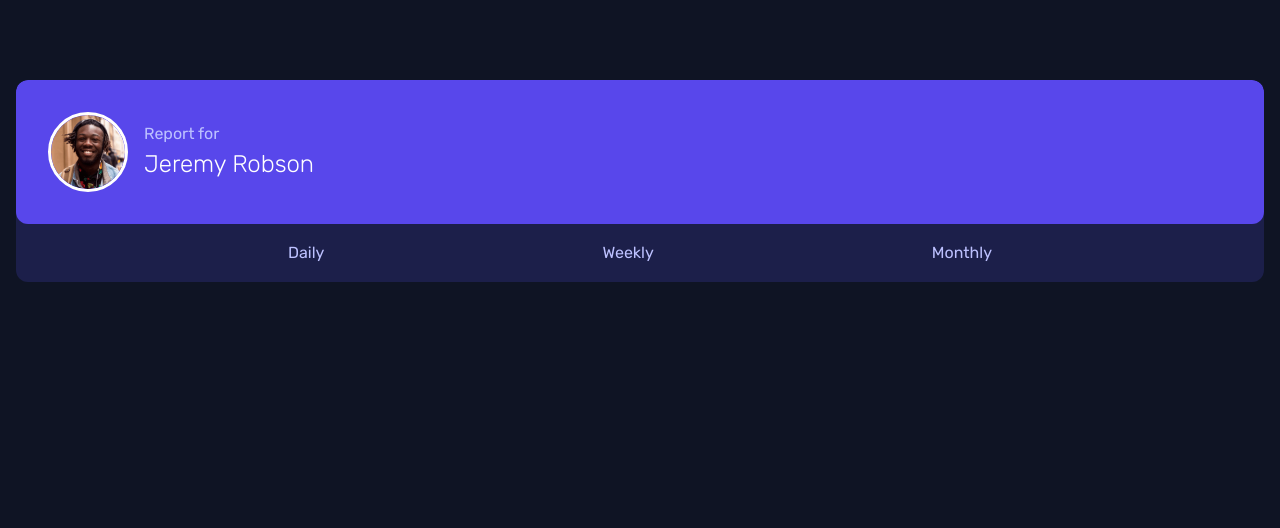
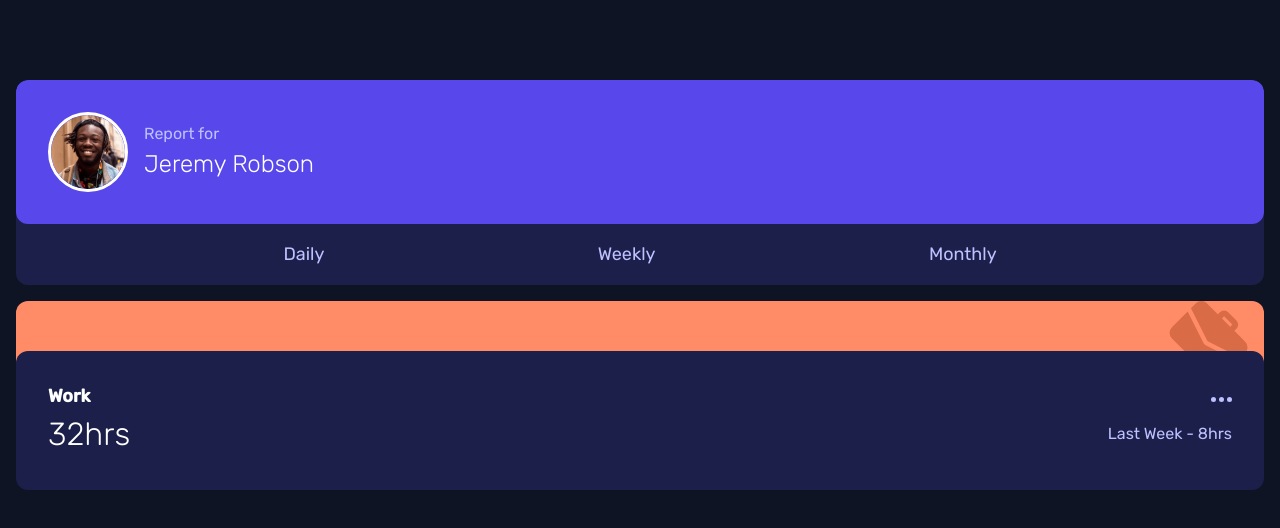
Before and after one commit to ralphvirtucio/time-tracking-dashboard, a JavaScript app: page / in a window 1280 px wide. Shown: the top 528 px of the page. Built offline with nearby package versions, Linux system fonts and the light colour scheme; the HTML template or start-up script is replaced by a standard one.

Commit message:
Feat: Card Work component

```diff
--- a/src/App.js
+++ b/src/App.js
@@ -1,6 +1,7 @@
 import dashboardData from './data.json';
 import jeremyRobson from './images/image-jeremy.png';
 import classes from './App.module.css';
+import { Card } from './components/Card';
 
 function App() {
   return (
@@ -21,17 +22,18 @@ function App() {
           <nav className={classes.nav}>
             <ul className={classes.nav__list}>
               <li>
-                <button>Daily</button>
+                <button className={classes.nav__link}>Daily</button>
               </li>
               <li>
-                <button>Weekly</button>
+                <button className={classes.nav__link}>Weekly</button>
               </li>
               <li>
-                <button>Monthly</button>
+                <button className={classes.nav__link}>Monthly</button>
               </li>
             </ul>
           </nav>
         </section>
+        <Card />
       </main>
     </div>
   );
--- a/src/App.module.css
+++ b/src/App.module.css
@@ -1,6 +1,9 @@
 .main {
   padding-inline: 1rem;
   padding-block: 5rem;
+  display: grid;
+  grid-template-columns: 1fr;
+  row-gap: 1rem;
 }
 
 .user__section {
@@ -37,10 +40,6 @@
   font-weight: var(--fw-300);
 }
 
-.nav {
-  /* border-top-left-radius: 8px;
-  border-top-right-radius: 8px; */
-}
 
 .nav__list {
   display: flex;
@@ -48,14 +47,17 @@
   padding-block: 1rem;
 }
 
-.nav__list li button {
+.nav__link {
   background-color: var(--neutral-color-2);
   color: var(--neutral-color-4);
   border: none;
   cursor: pointer;
   transition: color .2s;
+  font-size: var(--fs-card-titles);
 }
 
-.nav__list li button:hover {
+
+
+.nav__link:hover {
   color: #fff;
 }
--- /dev/null
+++ b/src/components/Card.js
@@ -0,0 +1,27 @@
+import workImg from '../images/icon-work.svg';
+import ellipsisImg from '../images/icon-ellipsis.svg';
+import classes from './Card.module.css';
+import { Ellipsis } from './Ellipsis';
+
+export const Card = () => {
+  return (
+    <div className={classes.card__container}>
+      <div className={classes['card__photo-container']}>
+        <img src={workImg} alt='Play' className={classes.card__photo} />
+      </div>
+      <div className={classes.card__content}>
+        <div className={classes['card__row']}>
+          <h2 className={classes.card__title}>Work</h2>
+          <Ellipsis />
+          {/* <img src={ellipsisImg} alt='Ellipsis' /> */}
+        </div>
+        <div className={classes['card__row']}>
+          <p className={classes['card__current-time']}>32hrs</p>
+          <p className={classes['card__previous-stat']}>
+            Last Week - <span>8hrs</span>
+          </p>
+        </div>
+      </div>
+    </div>
+  );
+};
--- /dev/null
+++ b/src/components/Card.module.css
@@ -0,0 +1,42 @@
+.card__container {
+  background-color: var(--primary-color-work);
+  border-radius: 12px;
+  position: relative;
+}
+
+.card__photo-container {
+  display: flex;
+  justify-content: flex-end;
+  padding-inline: 1rem;
+}
+
+.card__content {
+  background-color: var(--neutral-color-2);
+  padding-inline: 2rem;
+  padding-block: 2rem;
+  border-radius: 12px;
+  position: absolute;
+  width: 100%;
+  top: 50px;
+}
+
+.card__row {
+  display: flex;
+  justify-content: space-between;
+  align-items: center;
+}
+
+.card__title {
+  font-size: var(--fs-card-titles);
+  color: #fff;
+}
+
+.card__current-time {
+  font-size: 2rem;
+  color: #fff;
+  font-weight: var(--fw-300);
+}
+
+.card__previous-stat {
+  color: var(--neutral-color-4);
+}
--- /dev/null
+++ b/src/components/Ellipsis.js
@@ -0,0 +1,13 @@
+export const Ellipsis = () => {
+  return (
+    <div>
+      <svg width='21' height='5' xmlns='http://www.w3.org/2000/svg'>
+        <path
+          d='M2.5 0a2.5 2.5 0 1 1 0 5 2.5 2.5 0 0 1 0-5Zm8 0a2.5 2.5 0 1 1 0 5 2.5 2.5 0 0 1 0-5Zm8 0a2.5 2.5 0 1 1 0 5 2.5 2.5 0 0 1 0-5Z'
+          fill='#BBC0FF'
+          fill-rule='evenodd'
+        />
+      </svg>
+    </div>
+  );
+};
--- a/src/index.css
+++ b/src/index.css
@@ -80,12 +80,12 @@ select {
 
   --primary-color-1: hsl(246, 80%, 60%);
 
-  --primary-color-2-work: hsl(15, 100%, 70%);
-  --primary-color-3-play: hsl(195, 74%, 62%);
-  --primary-color-4-study: hsl(348, 100%, 68%);
-  --primary-color-5-exercise: hsl(145, 58%, 55%);
-  --primary-color-6-exercise: hsl(264, 64%, 52%);
-  --primary-color-7-self-care: hsl(43, 84%, 65%);
+  --primary-color-work: hsl(15, 100%, 70%);
+  --primary-color-play: hsl(195, 74%, 62%);
+  --primary-color-study: hsl(348, 100%, 68%);
+  --primary-color-exercise: hsl(145, 58%, 55%);
+  --primary-color-exercise: hsl(264, 64%, 52%);
+  --primary-color-self-care: hsl(43, 84%, 65%);
 
   --neutral-color-1: hsl(226, 43%, 10%);
   --neutral-color-2: hsl(235, 46%, 20%);
```
